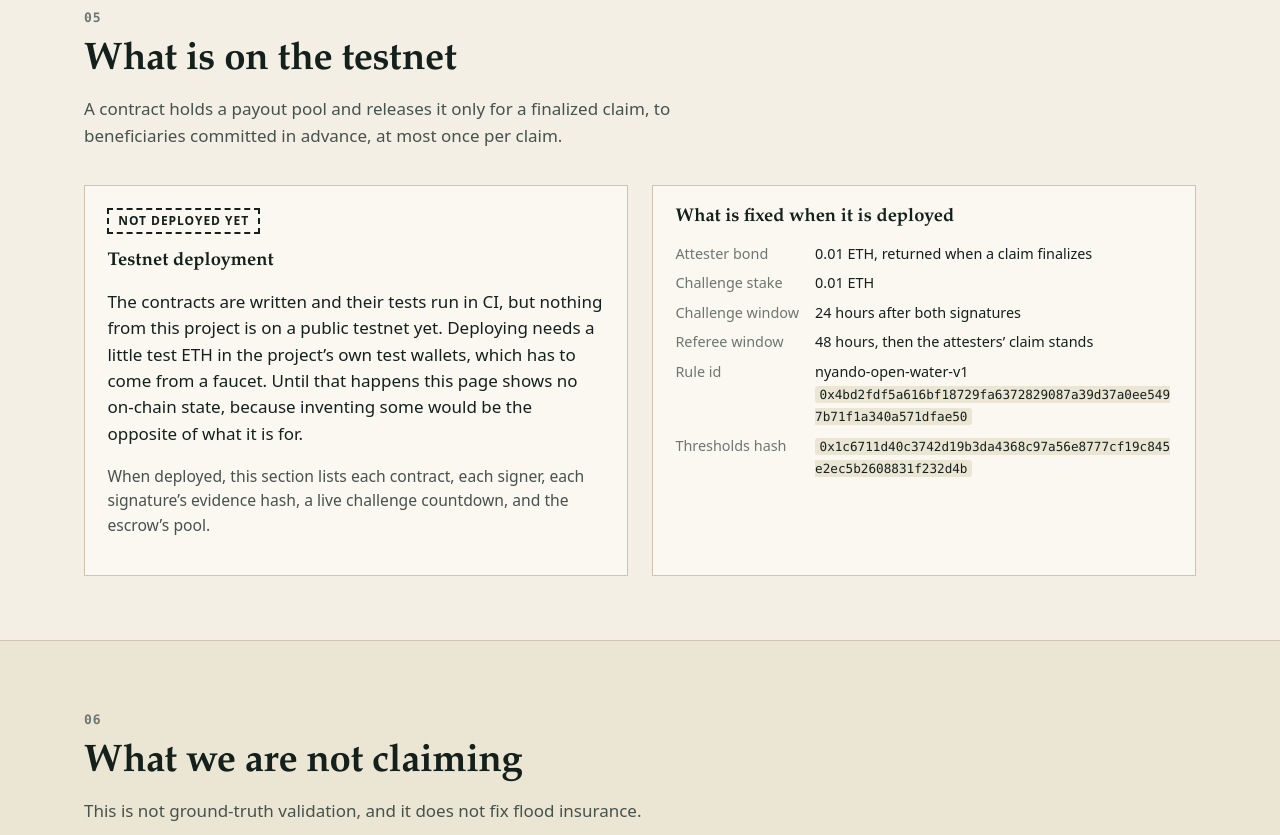
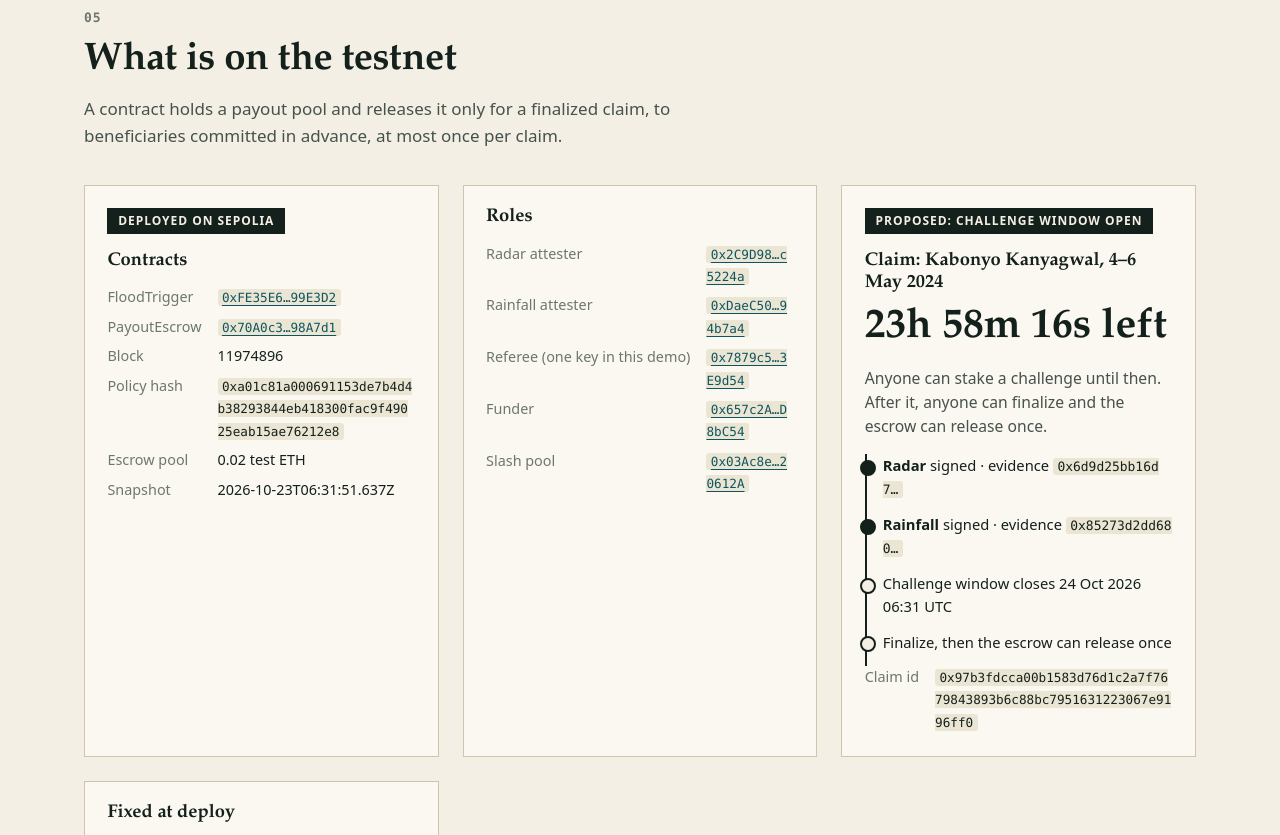
Before and after one commit to Nosh-thee-techy/aetheris, a plain HTML site: page web/index.html in a window 1280 px wide. Shown: the part 4459-5294 px from the top of the page. Drawn offline with Linux system fonts and the light colour scheme.

Commit message:
Record the Sepolia deployment and show it on the page
Co-authored-by: Cursor <cursoragent@cursor.com>

```diff
--- a/web/index.html
+++ b/web/index.html
@@ -252,26 +252,34 @@
   <p>A contract holds a payout pool and releases it only for a finalized claim, to beneficiaries committed in advance, at most once per claim.</p></div>
   <div class="chain">
   <div class="panel">
-    <span class="status wait">Not deployed yet</span>
-    <h3>Testnet deployment</h3>
-    <p>The contracts are written and their tests run in CI, but nothing from this project is on a public
-    testnet yet. Deploying needs a little test ETH in the project’s own test wallets, which has to come from a
-    faucet. Until that happens this page shows no on-chain state, because inventing some would be the opposite
-    of what it is for.</p>
-    <p class="note">When deployed, this section lists each contract, each signer, each signature’s evidence
-    hash, a live challenge countdown, and the escrow’s pool.</p>
+    <span class="status live">Deployed on Sepolia</span>
+    <h3>Contracts</h3>
+    <dl>
+      <dt>FloodTrigger</dt><dd><a href="https://sepolia.etherscan.io/address/0xFE35E6F742e7bdD2864AB753035F82047399E3D2"><code>0xFE35E6…99E3D2</code></a></dd>
+      <dt>PayoutEscrow</dt><dd><a href="https://sepolia.etherscan.io/address/0x70A0c3A7Fbd36d9E822CC11c19a7fD5B7b98A7d1"><code>0x70A0c3…98A7d1</code></a></dd>
+      <dt>Block</dt><dd>11974896</dd>
+      <dt>Policy hash</dt><dd><code>0xa01c81a000691153de7b4d4b38293844eb418300fac9f49025eab15ae76212e8</code></dd>
+      <dt>Escrow pool</dt><dd>0.02 test ETH</dd>
+      <dt>Snapshot</dt><dd>2026-10-23T06:31:51.637Z</dd>
+    </dl>
   </div>
+  <div class="panel"><h3>Roles</h3><dl><dt>Radar attester</dt><dd><a href="https://sepolia.etherscan.io/address/0x2C9D987c43c21D444abE3760445B755A1Ac5224a"><code>0x2C9D98…c5224a</code></a></dd><dt>Rainfall attester</dt><dd><a href="https://sepolia.etherscan.io/address/0xDaeC50e751f97FCf85F61d724ed522887C94b7a4"><code>0xDaeC50…94b7a4</code></a></dd><dt>Referee (one key in this demo)</dt><dd><a href="https://sepolia.etherscan.io/address/0x7879c568aaA7EB06D8c4Eb54EBd0dd45CC3E9d54"><code>0x7879c5…3E9d54</code></a></dd><dt>Funder</dt><dd><a href="https://sepolia.etherscan.io/address/0x657c2A0A1ffFF9ce544bb7e0B03714ADE1D8bC54"><code>0x657c2A…D8bC54</code></a></dd><dt>Slash pool</dt><dd><a href="https://sepolia.etherscan.io/address/0x03Ac8ee3FceE2865d5A0B9122BeF60b4C720612A"><code>0x03Ac8e…20612A</code></a></dd></dl></div>
   <div class="panel">
-    <h3>What is fixed when it is deployed</h3>
-    <dl>
+    <span class="status live">Proposed: challenge window open</span>
+    <h3>Claim: Kabonyo Kanyagwal, 4–6 May 2024</h3>
+    <div class="countdown" data-finalizes="1792823508">24 Oct 2026 06:31 UTC</div>
+    <p class="note">Anyone can stake a challenge until then. After it, anyone can finalize and the escrow can release once.</p>
+    <ul class="tl"><li class='done'><b>Radar</b> signed · evidence <code>0x6d9d25bb16d7…</code></li><li class='done'><b>Rainfall</b> signed · evidence <code>0x85273d2dd680…</code></li><li>Challenge window closes 24 Oct 2026 06:31 UTC</li><li>Finalize, then the escrow can release once</li></ul>
+    <dl><dt>Claim id</dt><dd><code>0x97b3fdcca00b1583d76d1c2a7f7679843893b6c88bc7951631223067e9196ff0</code></dd></dl>
+  </div>
+  <div class="panel"><h3>Fixed at deploy</h3><dl>
       <dt>Attester bond</dt><dd>0.01 ETH, returned when a claim finalizes</dd>
       <dt>Challenge stake</dt><dd>0.01 ETH</dd>
       <dt>Challenge window</dt><dd>24 hours after both signatures</dd>
       <dt>Referee window</dt><dd>48 hours, then the attesters’ claim stands</dd>
       <dt>Rule id</dt><dd>nyando-open-water-v1<br><code>0x4bd2fdf5a616bf18729fa6372829087a39d37a0ee5497b71f1a340a571dfae50</code></dd>
       <dt>Thresholds hash</dt><dd><code>0x1c6711d40c3742d19b3da4368c97a56e8777cf19c845e2ec5b2608831f232d4b</code></dd>
-    </dl>
-  </div>
+    </dl></div>
 </div>
 </div></section>
 
@@ -313,7 +321,7 @@
     <li>JRC Global Surface Water</li>
     <li>Place boundaries © OpenStreetMap contributors</li>
   </ul></div>
-  <div><h3>This page</h3><p>Generated 22 Oct 2026 from the repository’s own files by <code>web/build.py</code>. IEEE ClimateChain Global Hackathon 2026, Climate Data &amp; Environmental Monitoring.</p></div>
+  <div><h3>This page</h3><p>Generated 23 Oct 2026 from the repository’s own files by <code>web/build.py</code>. IEEE ClimateChain Global Hackathon 2026, Climate Data &amp; Environmental Monitoring.</p></div>
 </div></footer>
 
 <script>
```
Also changed, not shown: web/data/deployment.json (added, +49 -0 lines).
